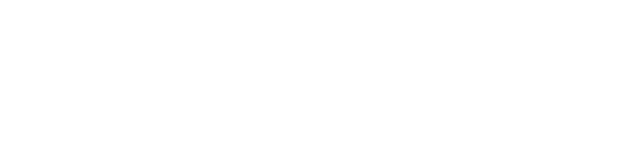
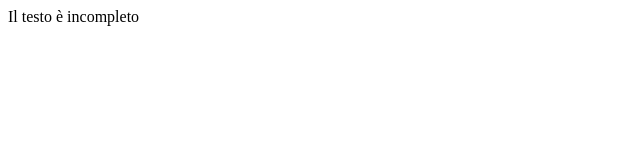
Before and after one commit to Aleroma0/Corso-dist2024, a plain HTML site: page index.html in a window 1280 px wide. Shown: the whole page, without its empty margins (0-640 px from the left). Drawn offline with Linux system fonts and the light colour scheme.

Commit message:
modifiche testo index incompleto

```diff
--- a/index.html
+++ b/index.html
@@ -3,5 +3,6 @@
 <title>Pagina iniziale</title>
 </head>
 <body>
+<v>Il testo è incompleto</v>
 </body>
 </html>
```
